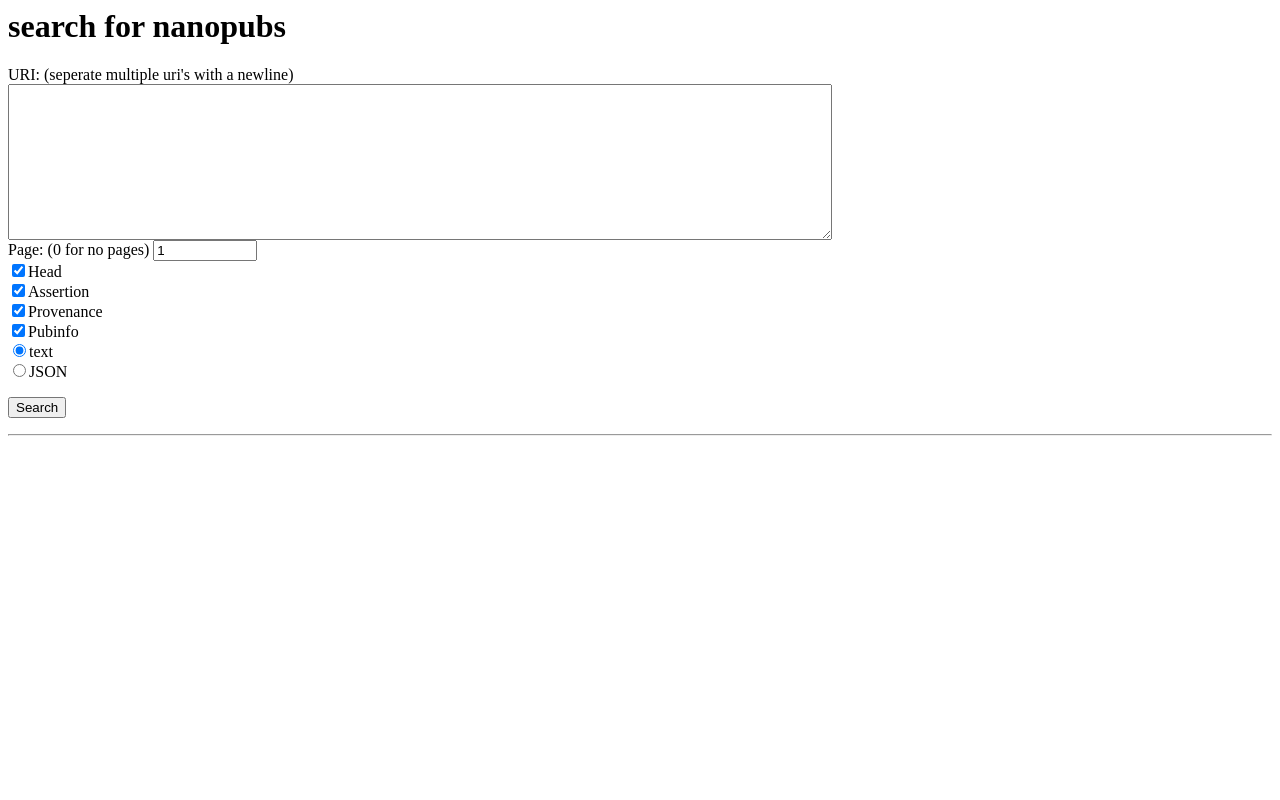
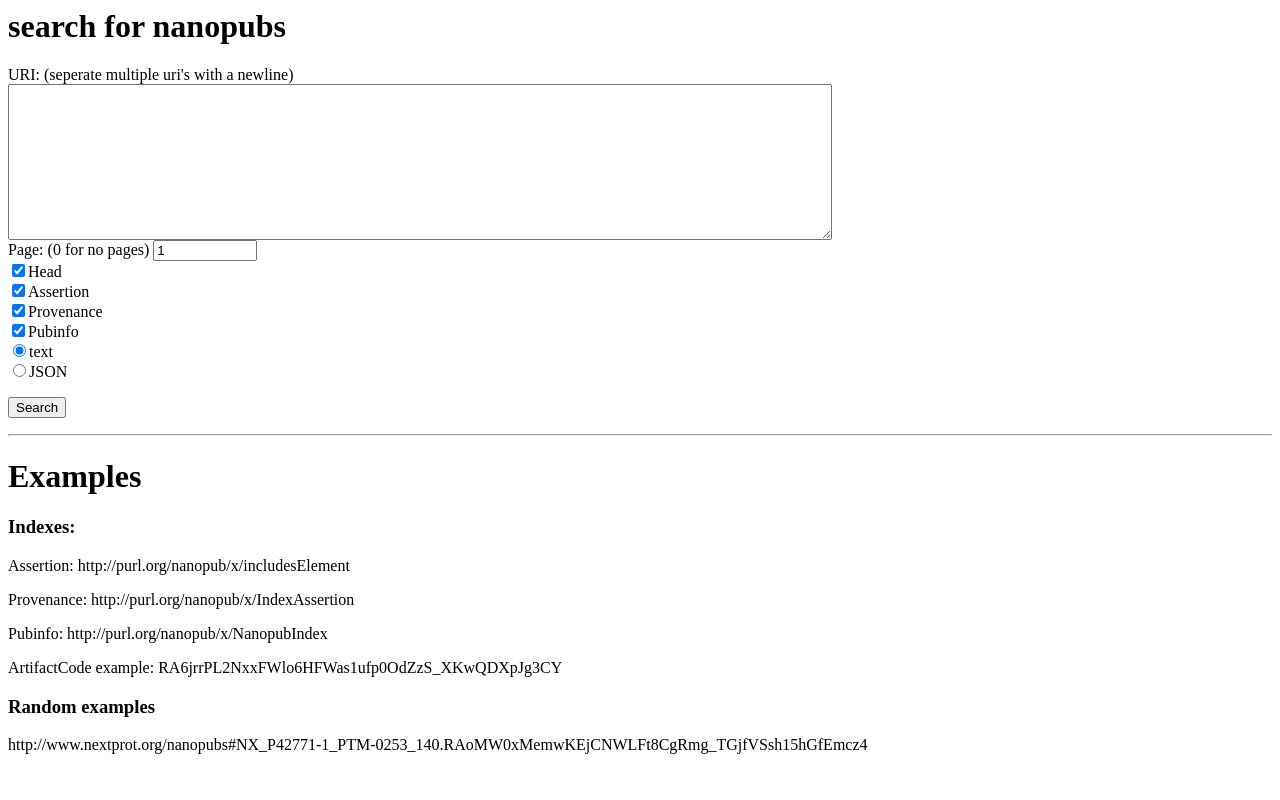
Before and after one commit to peta-pico/nanopub-indexer, a PHP site: page /nanopubs/ in a window 1280 px wide. Run offline with PHP 8.4, Linux system fonts and the light colour scheme.

Commit message:
examples added to interface

```diff
--- a/webapplication/index.php
+++ b/webapplication/index.php
@@ -21,6 +21,16 @@
 	<input type="submit" value="Search" />
 </form>
 	<hr />
+<h1> Examples </h1>
+<h3>Indexes: </h3>
+<p>Assertion: http://purl.org/nanopub/x/includesElement</p>
+<p>Provenance: http://purl.org/nanopub/x/IndexAssertion</p>
+<p>Pubinfo: http://purl.org/nanopub/x/NanopubIndex</p>
+<p>ArtifactCode example: RA6jrrPL2NxxFWlo6HFWas1ufp0OdZzS_XKwQDXpJg3CY</p>
+
+<h3> Random examples </h3>
+<p>http://www.nextprot.org/nanopubs#NX_P42771-1_PTM-0253_140.RAoMW0xMemwKEjCNWLFt8CgRmg_TGjfVSsh15hGfEmcz4</p>
+
 
 <!--
 <form method="GET" action="application.php">
```
